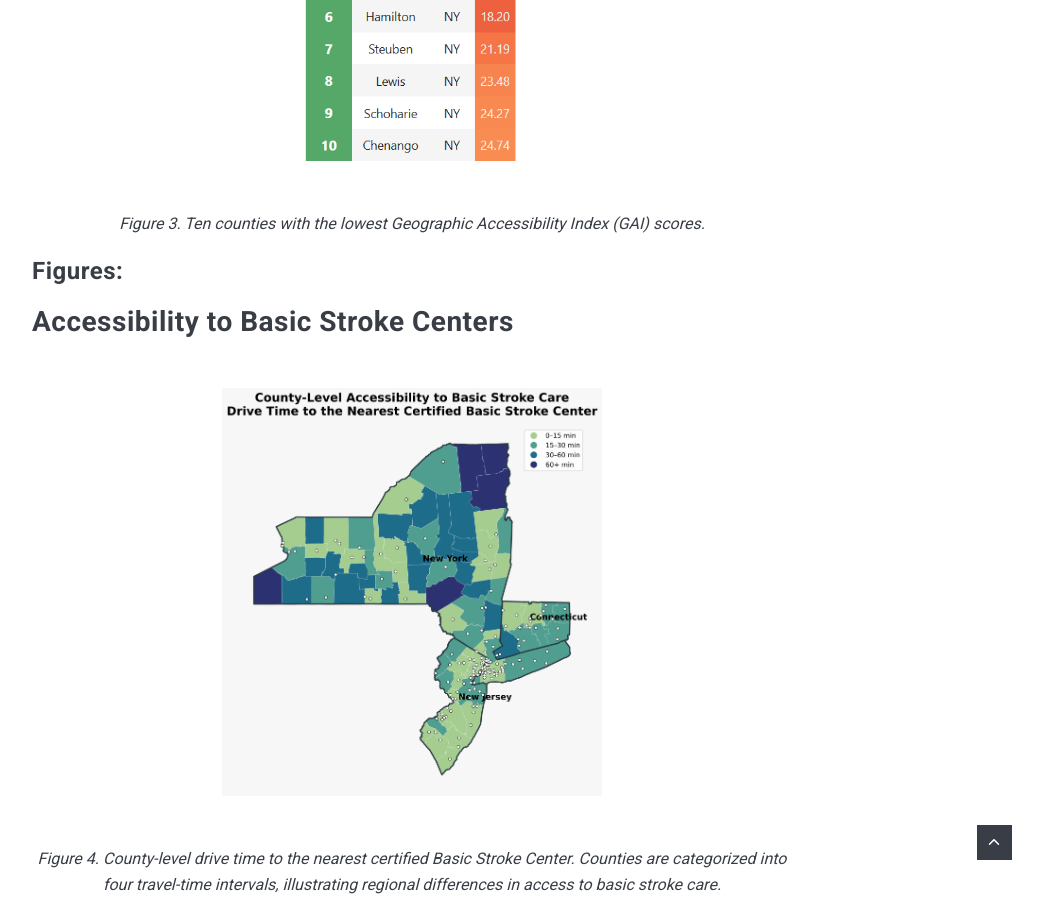
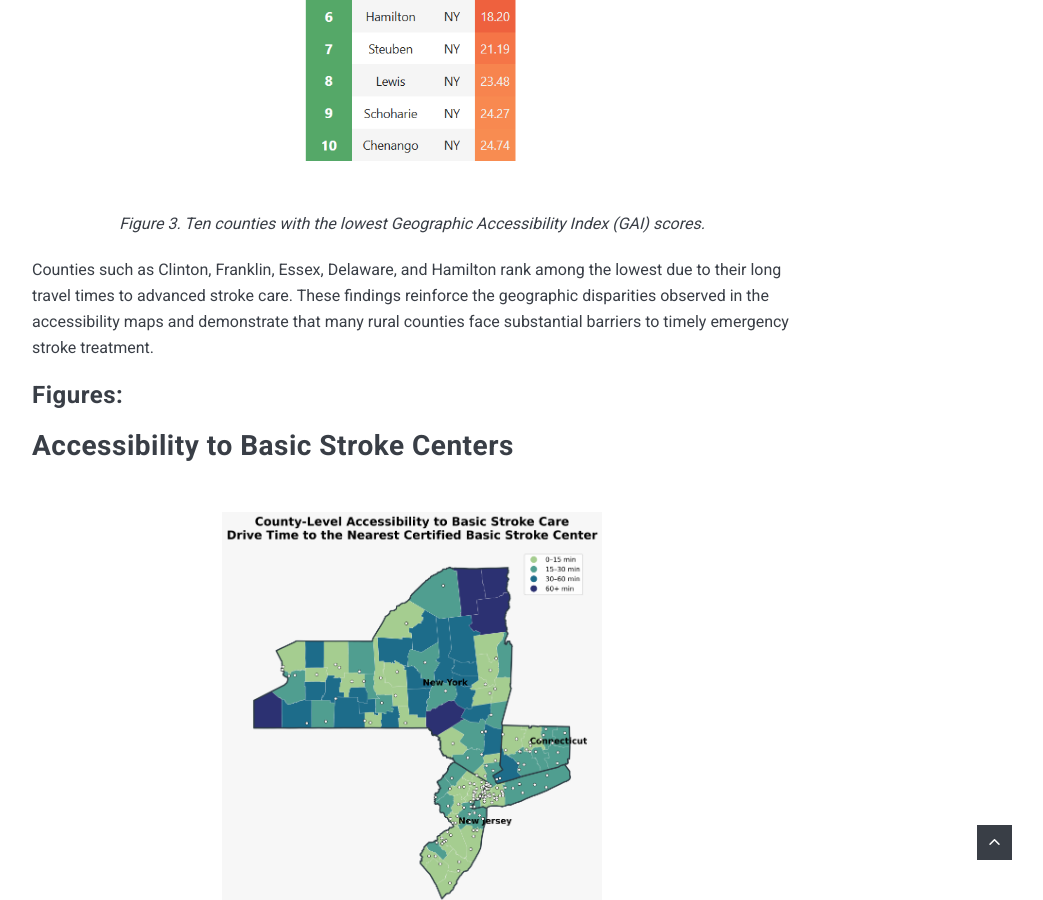
Before and after one commit to palism1/stroke-burden-index, a Jekyll site: the page built from docs/_posts/2026-07-07-project-outcome.md, in a window 1280 px wide and 900 px high, scrolled down 5152 px. Shown: the whole window, without its empty margins (228-1271 px from the left). Built offline with Jekyll 4.4.1, drawn with Linux system fonts in a browser that asks for light colours; nearby versions of some CDN libraries.

Commit message:
Update 2026-07-07-project-outcome.md

```diff
--- a/docs/_posts/2026-07-07-project-outcome.md
+++ b/docs/_posts/2026-07-07-project-outcome.md
@@ -117,6 +117,8 @@
 <p align="center">
 <i>Figure 3. Ten counties with the lowest Geographic Accessibility Index (GAI) scores.</i>
 </p>
+
+Counties such as Clinton, Franklin, Essex, Delaware, and Hamilton rank among the lowest due to their long travel times to advanced stroke care. These findings reinforce the geographic disparities observed in the accessibility maps and demonstrate that many rural counties face substantial barriers to timely emergency stroke treatment.
 
 ### Figures:
 
```
